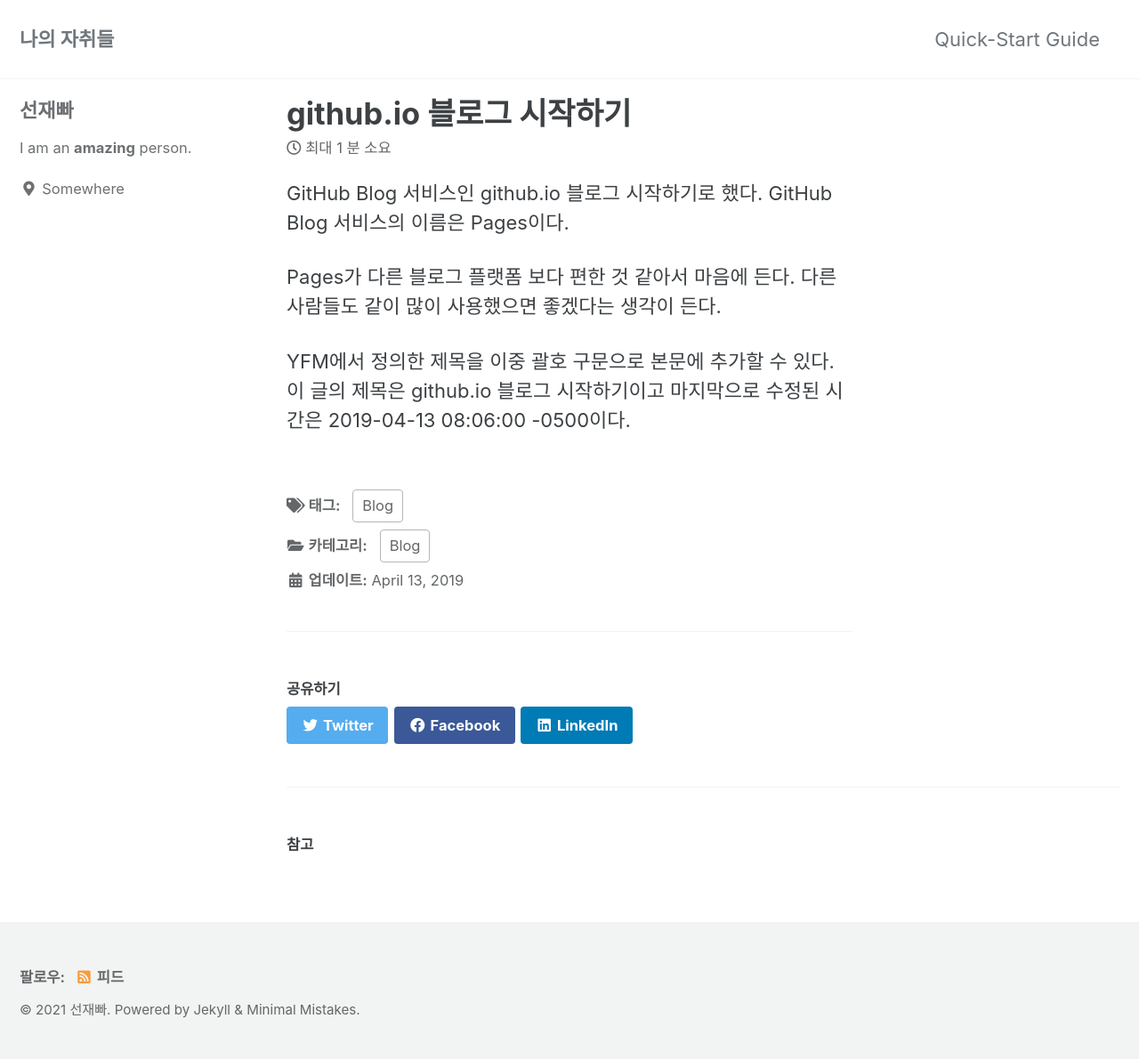
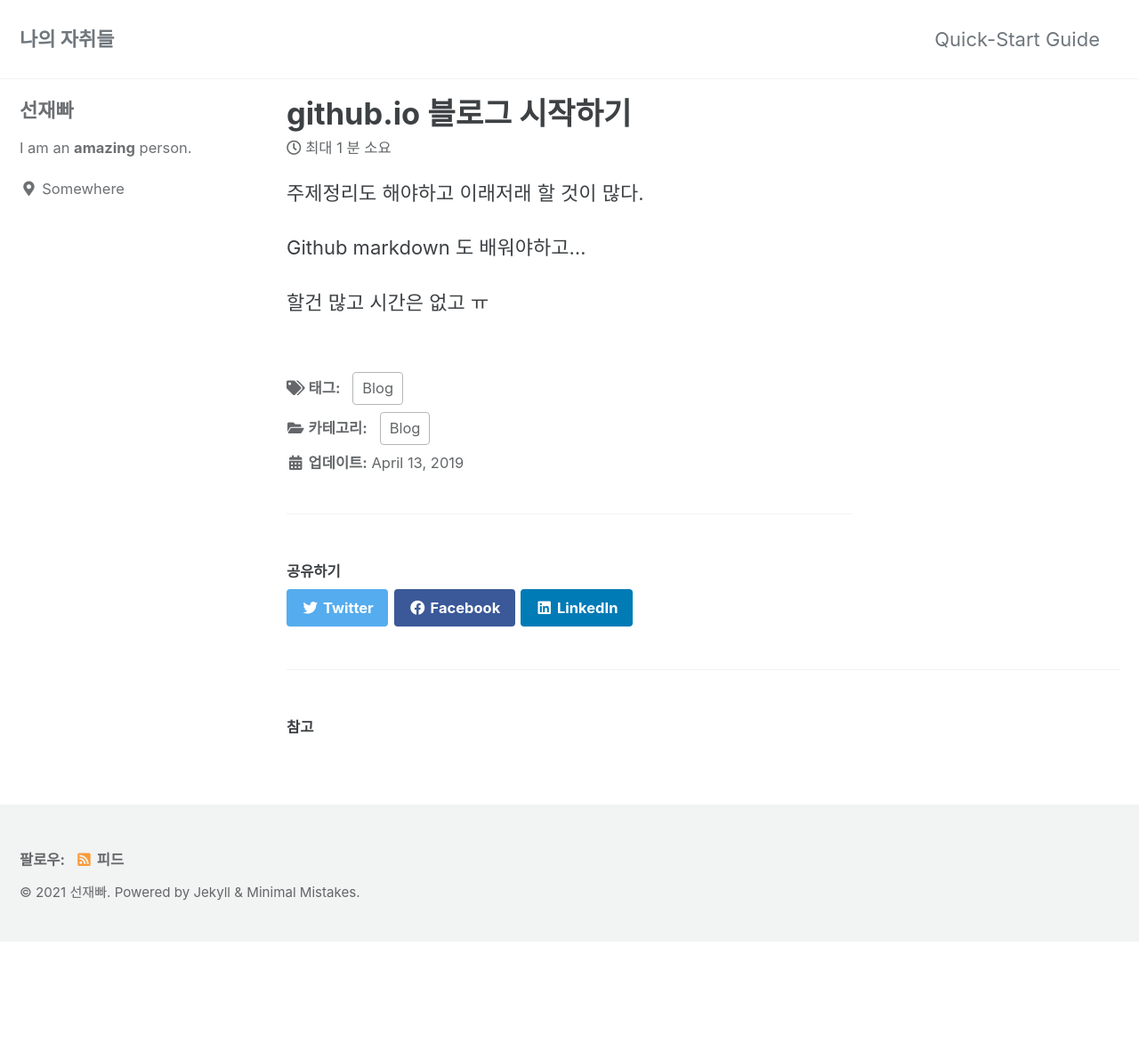
Before and after one commit to mxpower2k/blog, a Jekyll site: the page built from _posts/2021-07-20-first.md, in a window 1280 px wide. Shown: the whole page at 89% size. Built offline with Jekyll 4.4.1, drawn with Linux system fonts in a browser that asks for light colours; cached includes are drawn as plain includes; some web fonts are replaced; after the commit the page ends 1058 px from its top, so only the background shows below that.

Commit message:
포스트글 수정

```diff
--- a/_posts/2021-07-20-first.md
+++ b/_posts/2021-07-20-first.md
@@ -1,6 +1,6 @@
 ---
 title:  "github.io 블로그 시작하기"
-excerpt: "소소한 생활속의 개발내용을 정리하고 기록하기 위한 작은공간 만들기"
+excerpt: "소소한 생활속의 개발내용을 정리하고 기록하기 위한 작은공간"
 
 categories:
   - Blog
@@ -9,12 +9,8 @@ tags:
 last_modified_at: 2019-04-13T08:06:00-05:00
 ---
 
-GitHub Blog 서비스인 github.io 블로그 시작하기로 했다.
-GitHub Blog 서비스의 이름은 Pages이다.
+주제정리도 해야하고 이래저래 할 것이 많다.
 
-Pages가 다른 블로그 플랫폼 보다 편한 것 같아서 마음에 든다.
-다른 사람들도 같이 많이 사용했으면 좋겠다는 생각이 든다.
+Github markdown 도 배워야하고...
 
-YFM에서 정의한 제목을 이중 괄호 구문으로 본문에 추가할 수 있다.
-이 글의 제목은 {{ page.title }}이고
-마지막으로 수정된 시간은 {{ page.last_modified_at }}이다.
+할건 많고 시간은 없고 ㅠ
```
